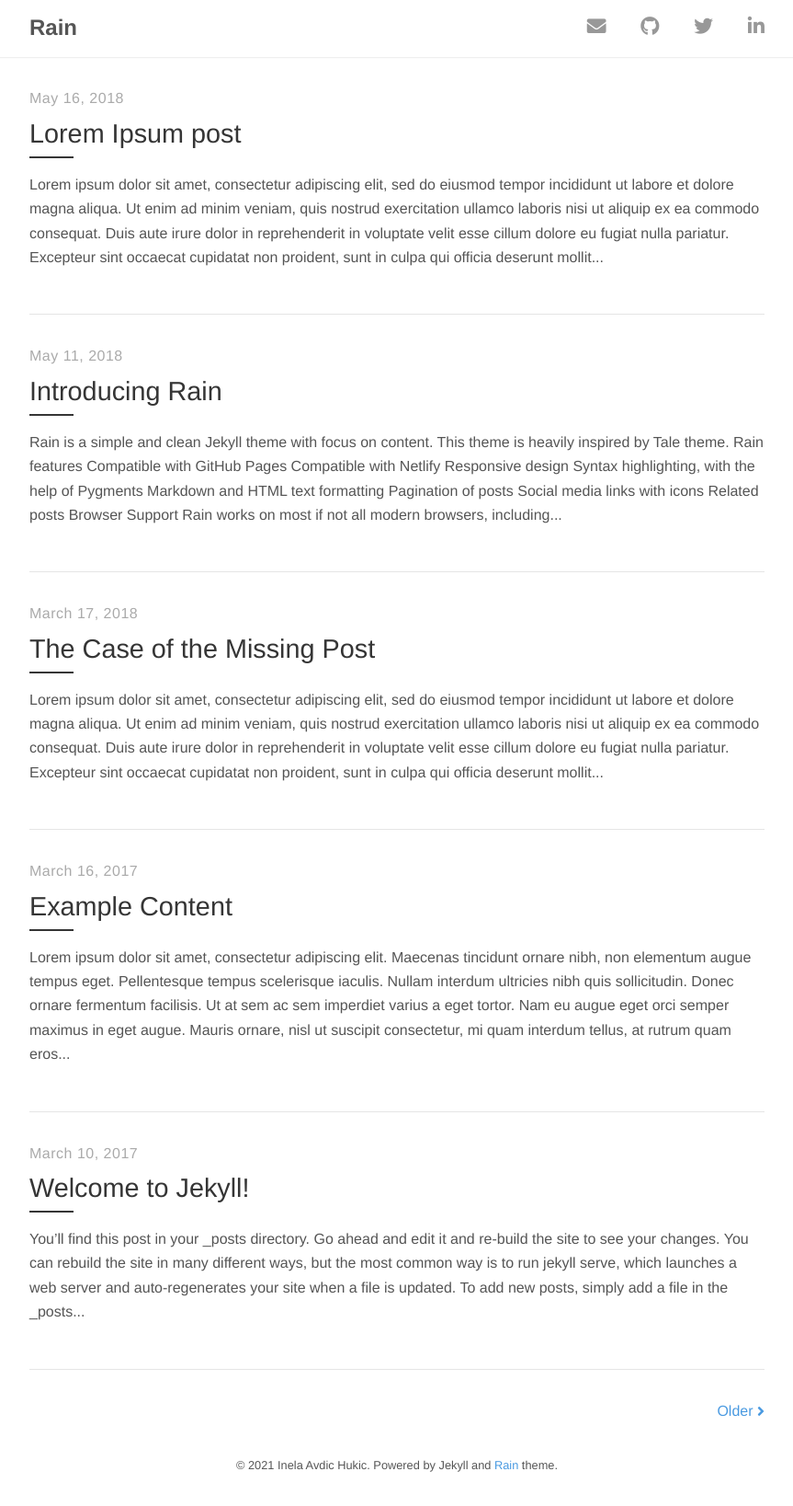
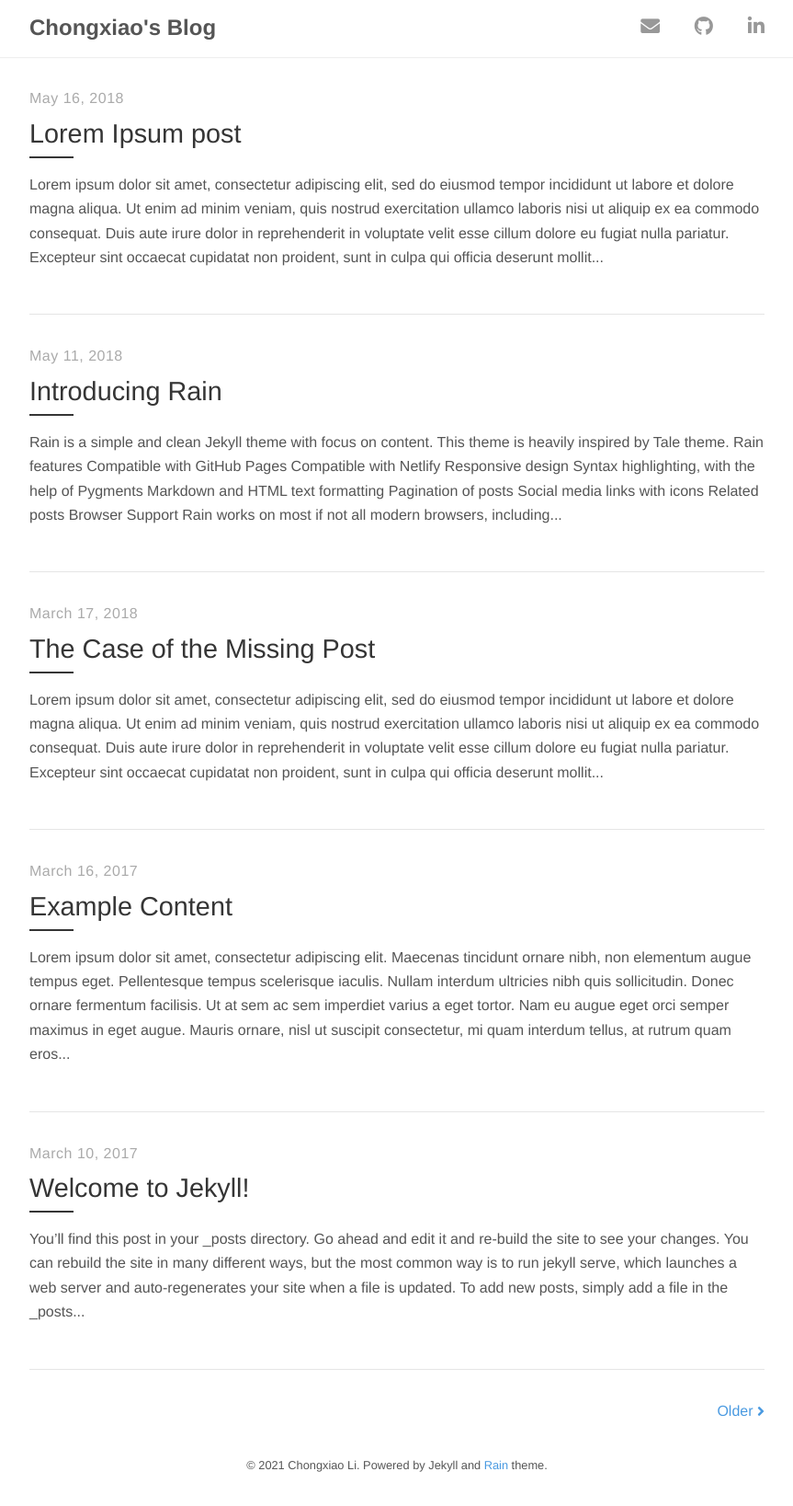
Before and after one commit to Chongxiao-Li/Chongxiao-Li.github.io, a Jekyll site: the page built from index.html, in a window 1280 px wide. Shown: the whole page at 92% size, without its empty margins (208-1071 px from the left). Built offline with Jekyll 4.4.1, drawn with Linux system fonts in a browser that asks for light colours; nearby versions of some CDN libraries; the list of posts is cut into pages by our own code.

Commit message:
Update _config.yml

```diff
--- a/_config.yml
+++ b/_config.yml
@@ -1,13 +1,13 @@
 # Site settings
-title:          Rain
-description:    "Rain is a simple and clean Jekyll theme with focus on content."
+title:          Chongxiao's Blog
+description:    "Sharing Chongxiao's thinkings, views, and experiences"
 url:            https://github.com/inelaah/rain
 
 # Author
 author:
-  name:         Inela Avdic Hukic
-  email:        inelaah@gmail.com
-  url:          https://inelaah.com
+  name:         Chongxiao Li
+  email:        chongxiao_li@outlook.com
+  url:          https://chongxiao-li.github.io
 
 # Build settings
 markdown:       kramdown
@@ -34,7 +34,7 @@ related_posts_section:
 
 # Links to social media
 social:
-  email: inelaah@gmail.com
-  github: https://github.com/inelaah
-  twitter: https://twitter.com
-  linkedin: https://ba.linkedin.com/in/inela-avdic-hukic-322354131
+  email: chongxiao_li@outlook.com
+  github: https://github.com/chongxiao-li
+#  twitter: https://twitter.com
+  linkedin: https://www.linkedin.com/in/chongxiao-li/
```
